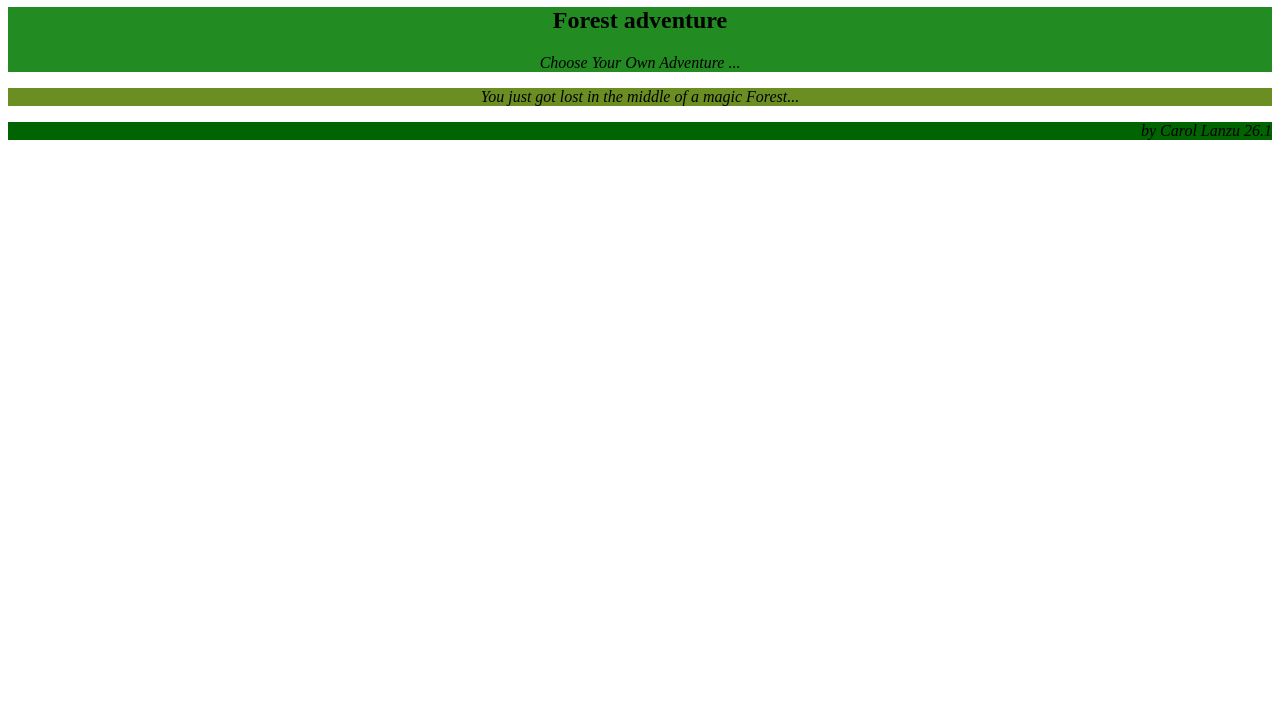
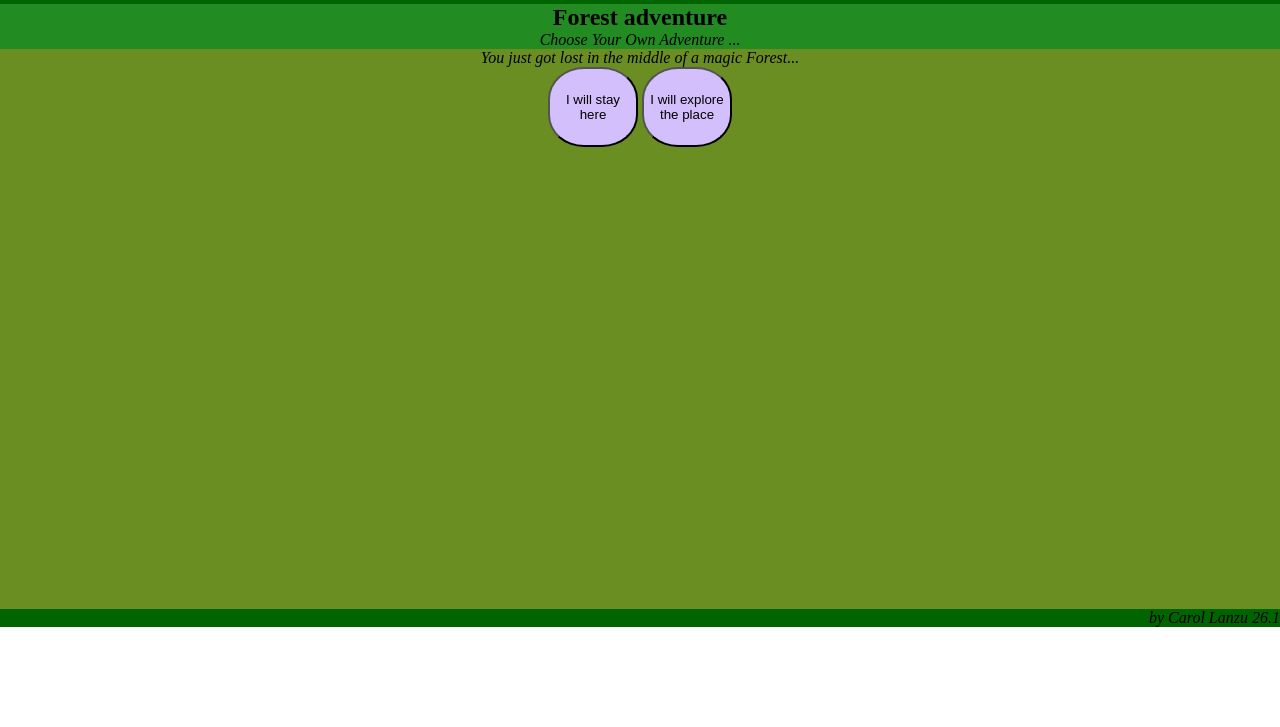
Before and after one commit to carol-lanzu/frontend_studies, a plain HTML site: page story_game.html in a window 1280 px wide. Shown: the part 73-800 px from the top of the page. Drawn offline with Linux system fonts and the light colour scheme.

Commit message:
buttuns and improving padding

```diff
--- a/story_game.html
+++ b/story_game.html
@@ -2,24 +2,45 @@
 <html>
   <head>
     <title>Story game</title>
+    <style>
+      * {
+        margin: 0;
+        padding: 0;
+      }
+
+      body {
+        margin: 0;
+      }
+      .options_buttons {
+        background-color: rgb(210, 191, 251);
+        text-align: center;
+        border-radius: 40%;
+        padding: 15px 1px;
+        width: 90px;
+        height: 80px;
+      }
+      .questions_answers {
+        background-color: olivedrab;
+        text-align: center;
+        min-height: 70vh;
+      }
+    </style>
   </head>
-  <header style="background-color: darkgreen">
+  <header style="background-color: darkgreen; padding: 20px 20px">
     <h1 style="text-align: center">Story game</h1>
   </header>
   <body>
-    <div style="background-color: forestgreen;">
-    <h2 style="text-align: center;">Forest adventure</h2>
-    <p style="text-align: center;"></pstyle> <i>Choose Your Own Adventure ...</i></p>
+    <div style="background-color: forestgreen">
+      <h2 style="text-align: center">Forest adventure</h2>
+      <p style="text-align: center"><i>Choose Your Own Adventure ...</i></p>
     </div>
-    <div style="background-color: olivedrab;">
-        <p style="text-align: center"> <i> You just got lost in the middle of a magic Forest...</i></p>
-        <!-- button  <br>Will you stay here or explore the place?-->
-         <!-- <button></button> -->
+    <div class="questions_answers">
+      <p><i> You just got lost in the middle of a magic Forest...</i></p>
+      <button class="options_buttons">I will stay here</button>
+      <button class="options_buttons">I will explore the place</button>
     </div>
-    </body>
+  </body>
   <footer style="background-color: darkgreen">
-    <p style="text-align: right"> <i>by Carol Lanzu 26.1</i></i>
-
+    <p style="text-align: right"><i>by Carol Lanzu 26.1</i></p>
   </footer>
-
 </html>
```
